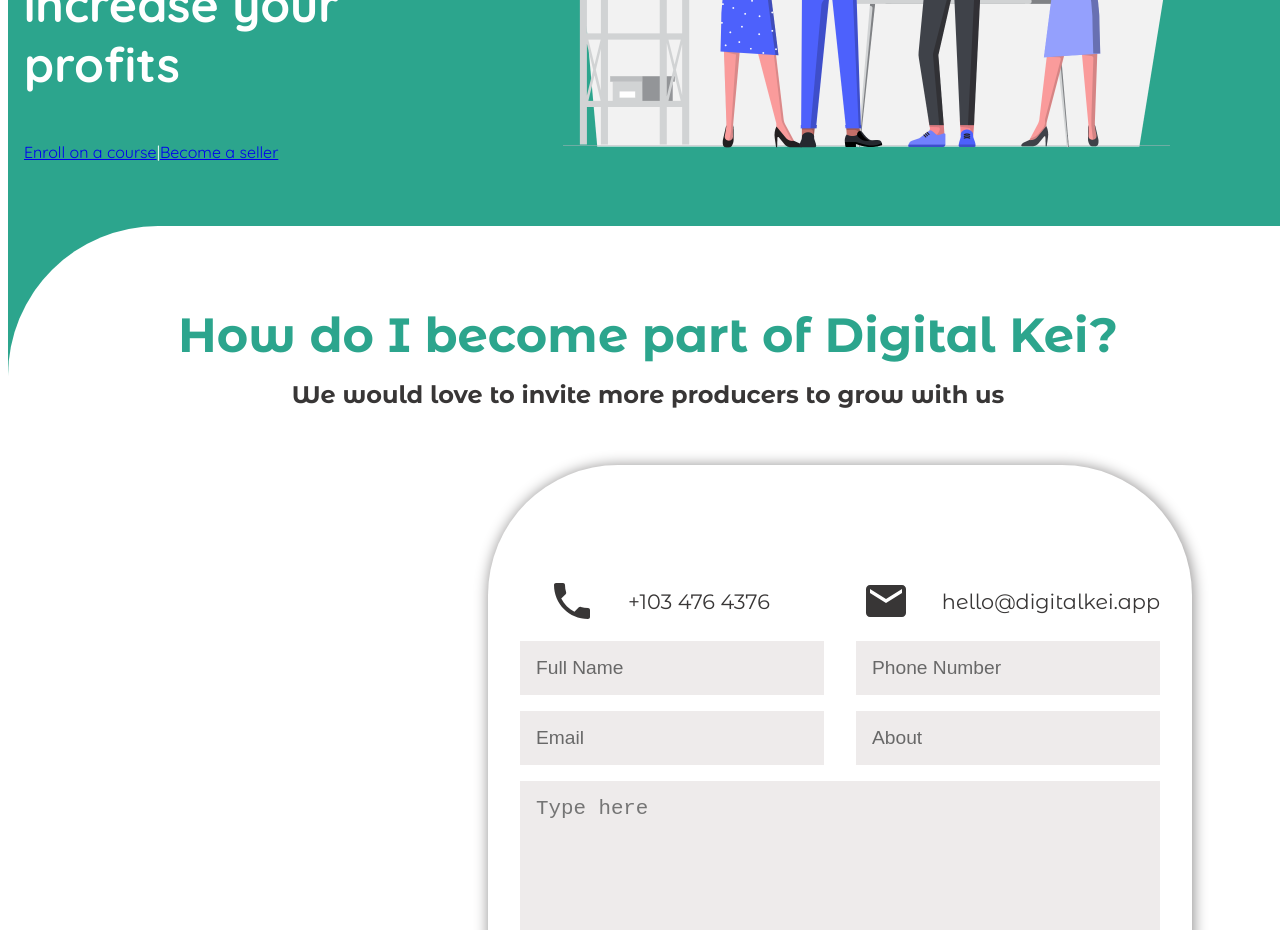
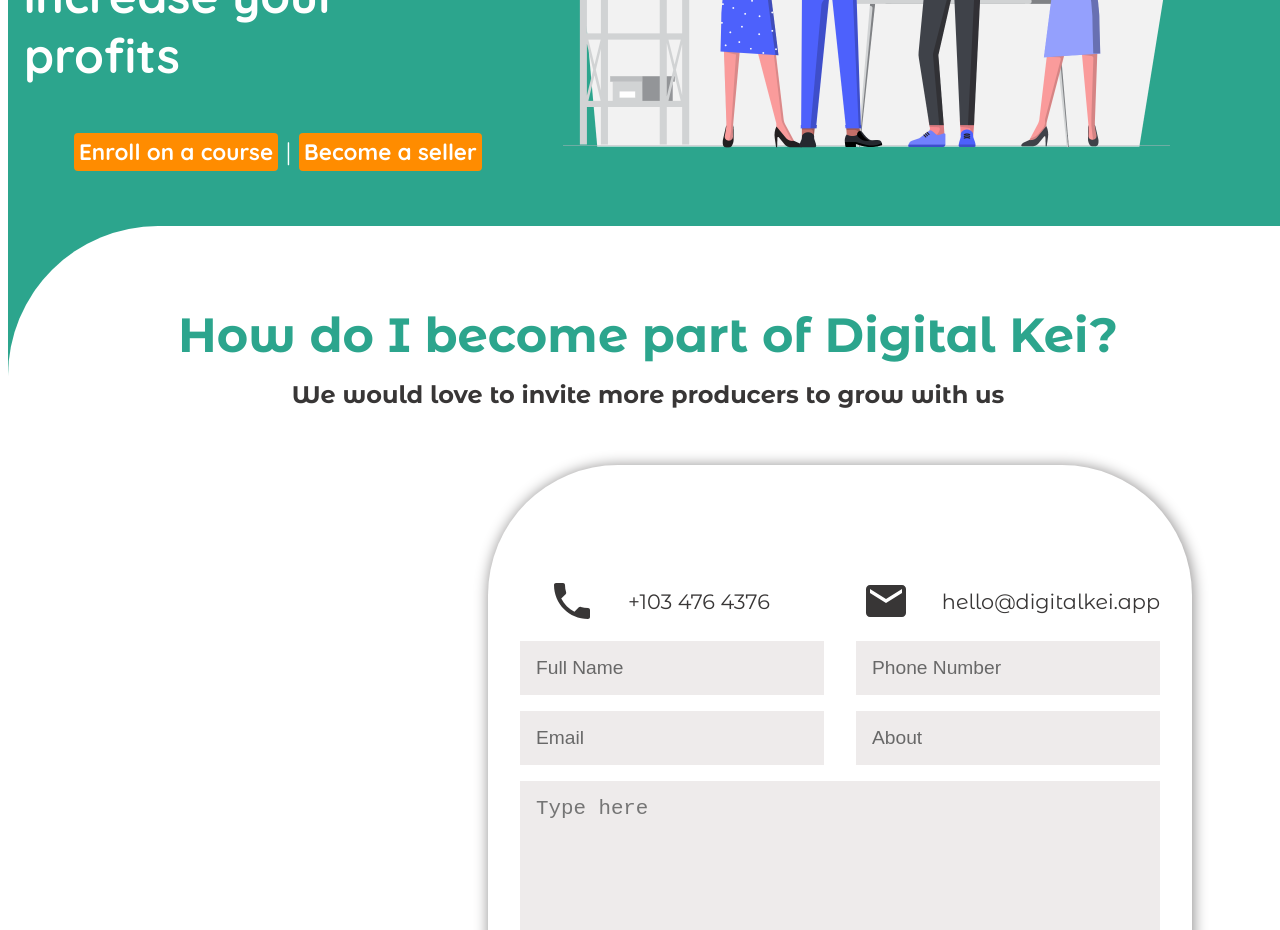
Before and after one commit to JonasKhoza/DigitalKei, a React (Create React App) app: page / in a window 1280 px wide. Shown: the part 2760-3690 px from the top of the page. Built offline with nearby package versions, Linux system fonts and the light colour scheme.

Commit message:
adding motions

```diff
--- a/src/components/home-components/ExpandBusiness.js
+++ b/src/components/home-components/ExpandBusiness.js
@@ -12,14 +12,23 @@
           Expand your business and increase your profits
         </h1>
 
-        <div>
+
+        <motion.div className="actions" animate={{ x: [50, 150, 50], opacity: 1, scale: 1 }}
+                transition={{
+                    duration: 5,
+                    delay: 0.3,
+                    ease: [0.5, 0.71, 1, 1.5],
+                }}
+                initial={{ opacity: 0, scale: 0.5 }}
+                whileHover={{ scale: 1.2 }}
+            >
 
           <Link to="">Enroll on a course</Link>
           <span>|</span>
           <Link to="">Become a seller</Link>
 
 
-        </div>
+        </motion.div>
       </div>
 
       <div className="image">
```
